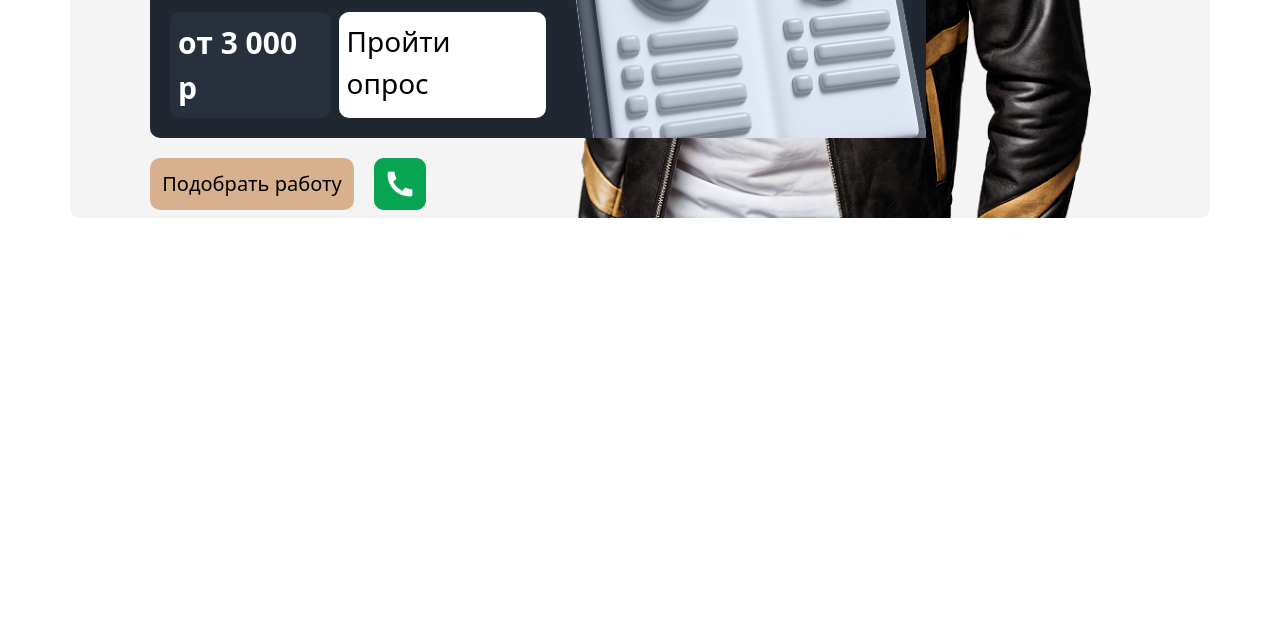
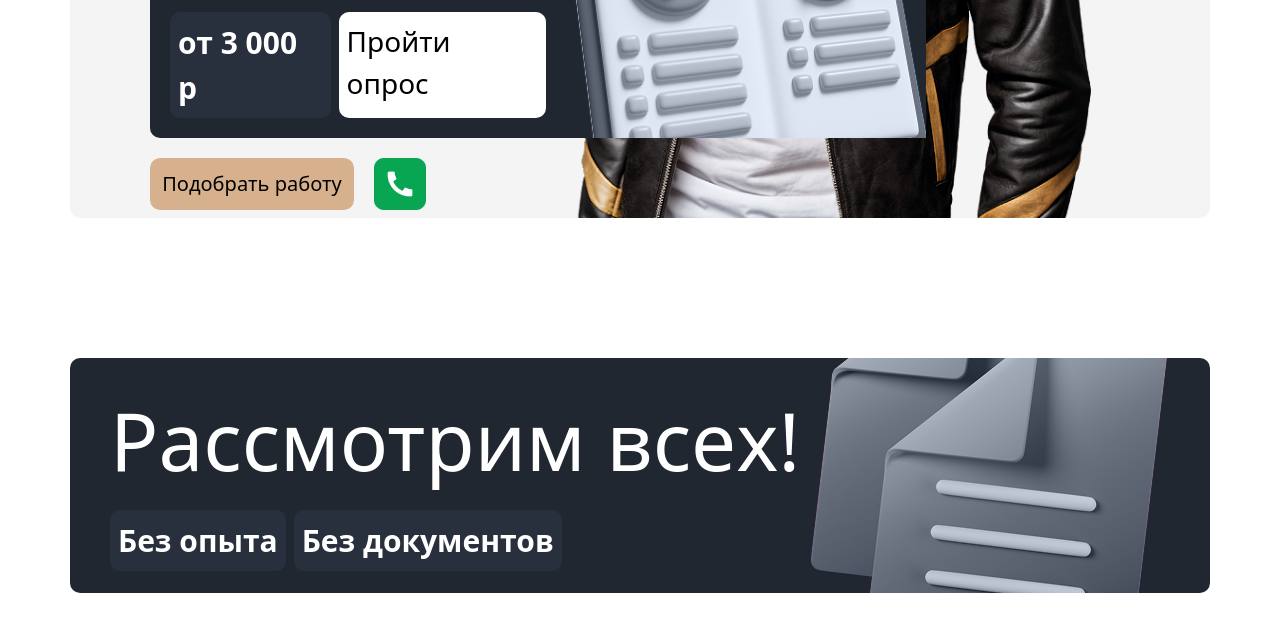
Before and after one commit to JM-2007-07/Han, a website: page index.html in a window 1280 px wide. Shown: the part 746-1377 px from the top of the page. Before the commit the page ends 1034 px from the top, so only its background shows below. Drawn offline with Linux system fonts and the light colour scheme.

Commit message:
2nd section

```diff
--- a/index.html
+++ b/index.html
@@ -38,5 +38,17 @@
     </section>
 </div>
 
+    <section class="lg:p-[70px] h-auto p-5 w-full mt-[0px] flex justify-center items-center relative">
+        <div class="w-full lg:max-w-[1780px] m-auto lg:h-[235px] rounded-[10px] bg-[#212731] p-5 lg:p-10 flex justify-center flex-col gap-2.5 ">
+            <p class="text-[24px] lg:text-[80px] text-white">Рассмотрим всех!</p>
+            <div class="flex flex-col lg:flex-row gap-2 text-white">
+                <p class="text-[16px] lg:text-[30px] font-bold p-2 rounded-[10px] bg-[#28303D]">Без опыта</p>
+                <p class="text-[16px] lg:text-[30px] font-bold p-2 rounded-[10px] bg-[#28303D]">Без документов</p>
+            </div>
+        </div>
+        <img class="absolute hidden lg:block w-[235px] lg:w-[588px] right-0" src="./Images/Group 780.png" alt="">
+    </section>
+
+
 </body>
 </html>
```
Also changed, not shown: Images/Group 780.png (added), src/output.css.
